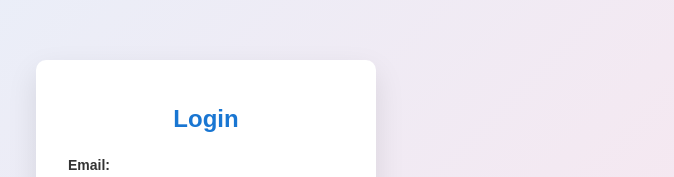
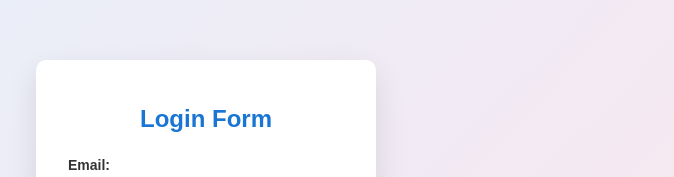
Before and after one commit to Akhilg3m/my-app-feb26, an Angular app: page / in a window 1280 px wide. Shown: the part 180-357 px from the top of the page, without its empty margins (434-1108 px from the left). Built offline with nearby package versions, Linux system fonts and the light colour scheme.

Commit message:
login form changed

```diff
--- a/src/app/login/login.component.html
+++ b/src/app/login/login.component.html
@@ -1,10 +1,10 @@
 <div class="parent">
     <form>
-        <h1>Login</h1>
-        <label for="">Email:</label>
+        <h1>Login Form</h1>
+        <label for="">Email: </label>
         <input type="text">
         <br>
-         <label for="">Password:</label>
+         <label for="">Password: </label>
         <input type="password">
         <br>
         <input type="submit" value="login" routerLink="/dashboard">
```
Also changed, not shown: 1 other file (tests, documents, lock files or other folders).
